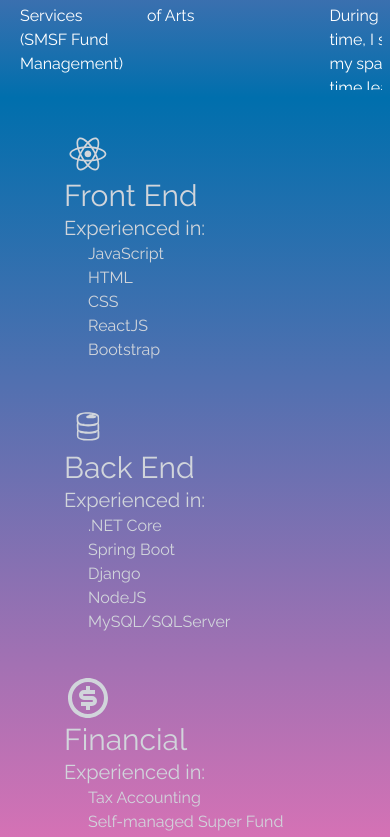
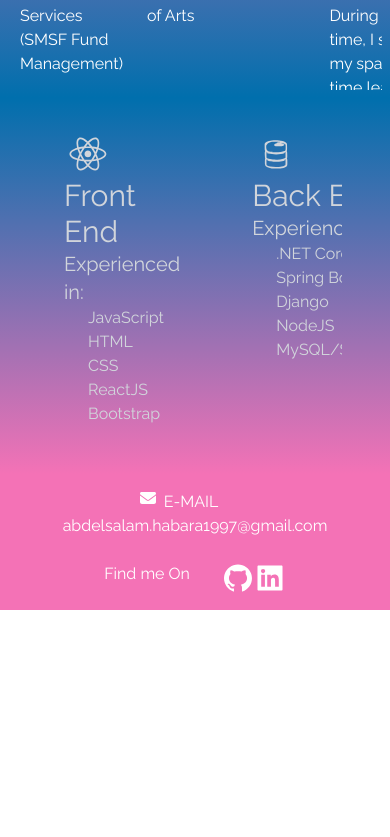
Before and after one commit to Ahabara/Ahabara.github.io, a React (Create React App) app: page / in a window 390 px wide. Shown: the part 1580-2417 px from the top of the page. After the commit the page ends 2190 px from the top, so only its background shows below. Built offline with nearby package versions, Linux system fonts and the light colour scheme.

Commit message:
fixed overflow for Skills.jsx

```diff
--- a/src/components/Skills.jsx
+++ b/src/components/Skills.jsx
@@ -12,7 +12,7 @@ function Technology(props) {
         </p>
         <p className="text-xl"> Experienced in:</p>
         <ul className="ml-2">
-            {props.li.map((i, k) =>
+            {props.li.map((i) =>
                 <li> {i} </li>
             )}
         </ul>
@@ -46,7 +46,7 @@ const Skills = () => {
     ]
     return (
         <div name='skills' className="w-full h-full bg-gradient-to-b from-[#006fad] to-pink-400 text-gray-300 p-4 pt-8 md:h-[70vh] ">
-            <ul className="flex flex-row flex-wrap md:grid grid-cols-3 gap-10  mr-8 ml-8">
+            <ul className="flex flex-row overflow-x-auto md:grid grid-cols-3 gap-10  mr-8 ml-8">
                 <Technology icon={DiReact} title={"Front End"} li={frontEnd}/>
                 <Technology icon={DiFirebase} title={"Back End"} li={backEnd}/>
                 <Technology icon={RiMoneyDollarCircleLine} title={"Financial"} li={financial}/>
```
